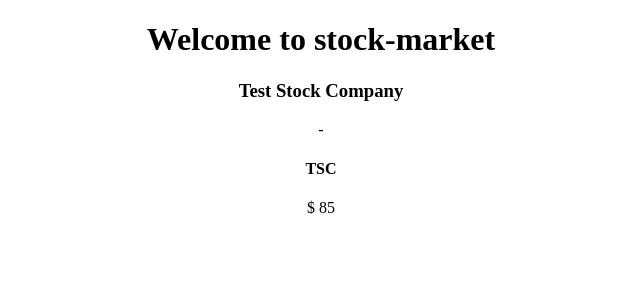
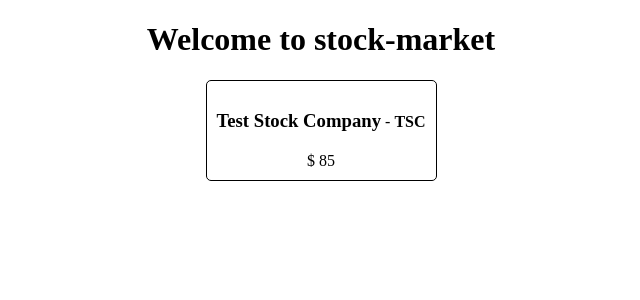
Before and after one commit to victor-arana/stock-market, an Angular app: page / in a window 1280 px wide. Shown: the top 300 px of the page, without its empty margins (319-959 px from the left). Built offline with nearby package versions, Linux system fonts and the light colour scheme.

Commit message:
:lipstick: style the component

```diff
--- a/src/app/stock/stock-item/stock-item.component.css
+++ b/src/app/stock/stock-item/stock-item.component.css
@@ -0,0 +1,10 @@
+.stock-container {
+    border: 1px solid black;
+    border-radius: 5px;
+    display: inline-block;
+    padding: 10px;
+}
+
+.stock-container .name h3, .stock-container .name h4{
+    display: inline-block;
+}
--- a/src/app/stock/stock-item/stock-item.component.html
+++ b/src/app/stock/stock-item/stock-item.component.html
@@ -1,4 +1,4 @@
-<div>
-    <div><h3>{{name}}</h3> - <h4>{{code}}</h4></div>
-    <div>$ {{price}}</div>
+<div class="stock-container">
+    <div class="name"><h3>{{name}}</h3> - <h4>{{code}}</h4></div>
+    <div class="price">$ {{price}}</div>
 </div>
```
